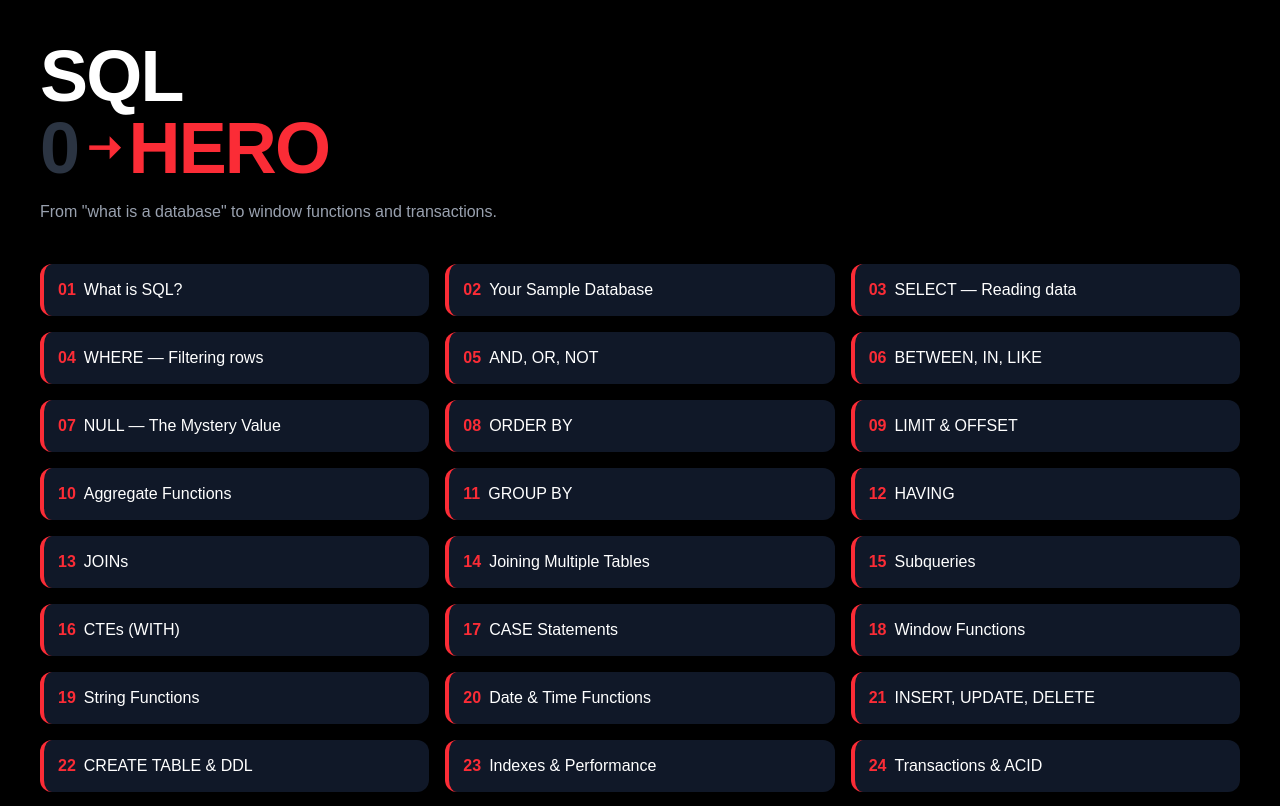
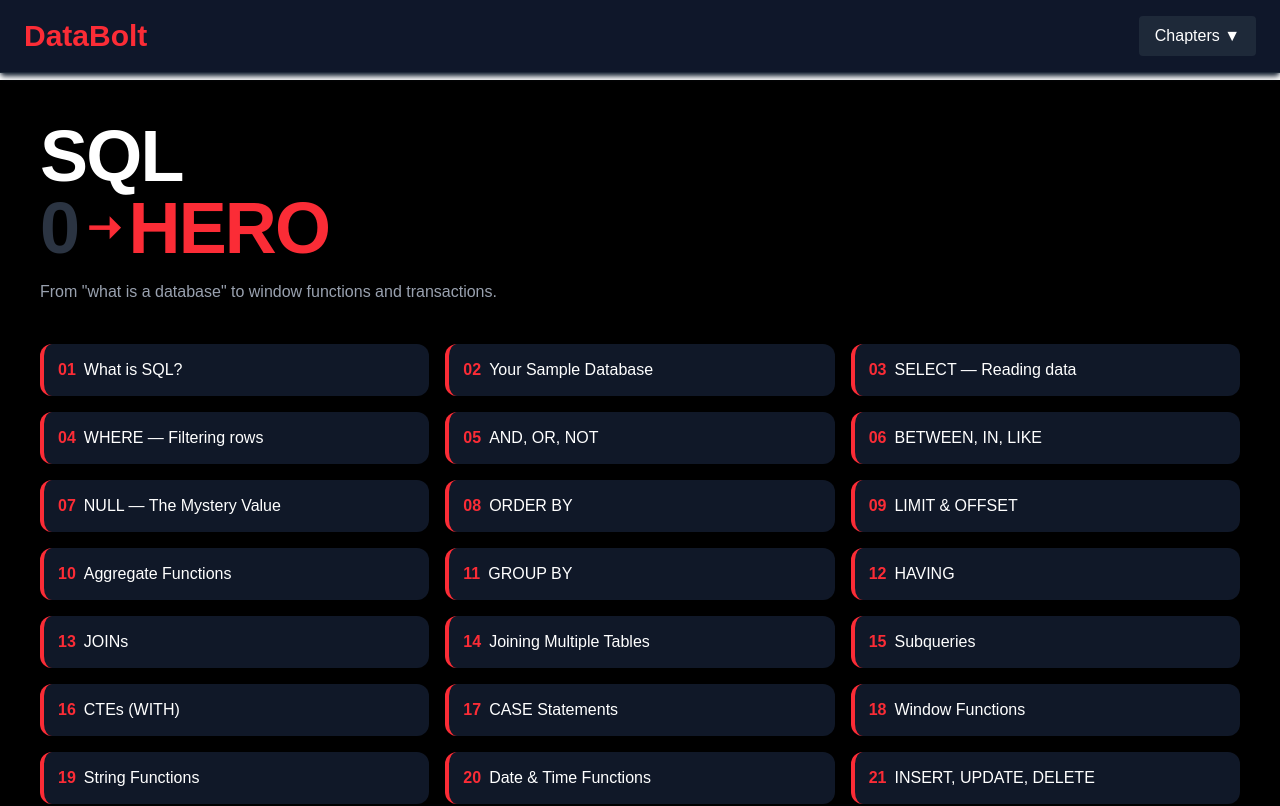
Before and after one commit to harpreetsi02/DataBolt, a Next.js app: page / in a window 1280 px wide. Shown: the top 806 px of the page. Built offline with nearby package versions, Linux system fonts and the light colour scheme.

Commit message:
updatingh

```diff
--- a/app/layout.js
+++ b/app/layout.js
@@ -1,5 +1,6 @@
 import { Geist, Geist_Mono } from "next/font/google";
 import "./globals.css";
+import Navbar from "@/components/Navbar";
 
 const geistSans = Geist({
   variable: "--font-geist-sans",
@@ -22,7 +23,12 @@ export default function RootLayout({ children }) {
       lang="en"
       className={`${geistSans.variable} ${geistMono.variable} h-full antialiased`}
     >
-      <body className="min-h-full flex flex-col">{children}</body>
+      <body className="min-h-full flex flex-col">
+        <Navbar/>
+        <div className="pt-20">
+          {children}
+        </div>
+        </body>
     </html>
   );
 }
--- /dev/null
+++ b/components/Navbar.jsx
@@ -0,0 +1,63 @@
+"use client";
+
+import { useState } from "react";
+import { useRouter } from "next/navigation";
+import { lessons } from "@/data/lessons";
+
+export default function Navbar() {
+  const [open, setOpen] = useState(false);
+  const router = useRouter();
+
+  return (
+    <div className="w-full backdrop-blur-md shadow-gray-800 shadow-md fixed top-0 left-0 z-50 bg-[#0f172a] text-white px-6 py-4 flex justify-between items-center border-b border-gray-800">
+
+      {/* LEFT - LOGO */}
+      <h1
+        className="text-3xl font-bold text-red-500 cursor-pointer"
+        onClick={() => router.push("/")}
+      >
+        DataBolt
+      </h1>
+
+      {/* RIGHT - CHAPTERS */}
+      <div
+        className="relative"
+        onMouseEnter={() => setOpen(true)}
+        onMouseLeave={() => setOpen(false)}
+      >
+        <button className="px-4 py-2 bg-gray-800 rounded hover:bg-gray-700">
+          Chapters ▼
+        </button>
+
+        {/* DROPDOWN */}
+        {open && (
+          <div className="absolute right-0 mt-2 w-125 bg-white text-black rounded shadow-lg border border-gray-300 p-4">
+
+            <h2 className="text-gray-600 mb-2 font-semibold">
+              All Lessons
+            </h2>
+
+            {/* 🔥 GRID */}
+            <div className="grid grid-cols-2 gap-x-6 gap-y-2">
+
+              {lessons.map((l) => (
+                <div
+                  key={l.id}
+                  onClick={() => router.push(`/lessons/${l.id}`)}
+                  className="text-blue-600 hover:underline cursor-pointer text-sm"
+                >
+                  {l.id === 1
+                    ? "Introduction to SQL"
+                    : `SQL Lesson ${l.id - 1}: ${l.title}`}
+                </div>
+              ))}
+
+            </div>
+
+          </div>
+        )}
+      </div>
+
+    </div>
+  );
+}
--- a/lib/sqlTransformer.js
+++ b/lib/sqlTransformer.js
@@ -1,5 +1,7 @@
 export function transformQuery(query) {
   let q = query;
+
+  const numericColumns = ["price", "salary", "total"]; // ✅ yahan hona chahiye
 
   // normalize spaces (IMPORTANT)
   q = q.replace(/\s+/g, " ");
@@ -80,14 +82,15 @@ export function transformQuery(query) {
   );
 
   // 🔥 auto-fix numeric comparisons for known columns
-  const numericColumns = ["price", "salary", "total"];
+  if (!q.toLowerCase().startsWith("update")) {
+  numericColumns.forEach((col) => {
+    const regex = new RegExp(`(\\b\\w+\\.)?${col}\\b\\s*([<>=]+)\\s*(\\d+)`, "gi");
 
-  numericColumns.forEach((col) => {
-    // replace: price < 1000 → CAST(price AS INTEGER) < 1000
-    const regex = new RegExp(`\\b${col}\\b\\s*([<>=]+)\\s*(\\d+)`, "gi");
-
-    q = q.replace(regex, `CAST(${col} AS INTEGER) $1 $2`);
+    q = q.replace(regex, (_, prefix = "", op, num) => {
+      return `CAST(${prefix}${col} AS INTEGER) ${op} ${num}`;
+    });
   });
+}
 
   return q.trim();
 }
```
